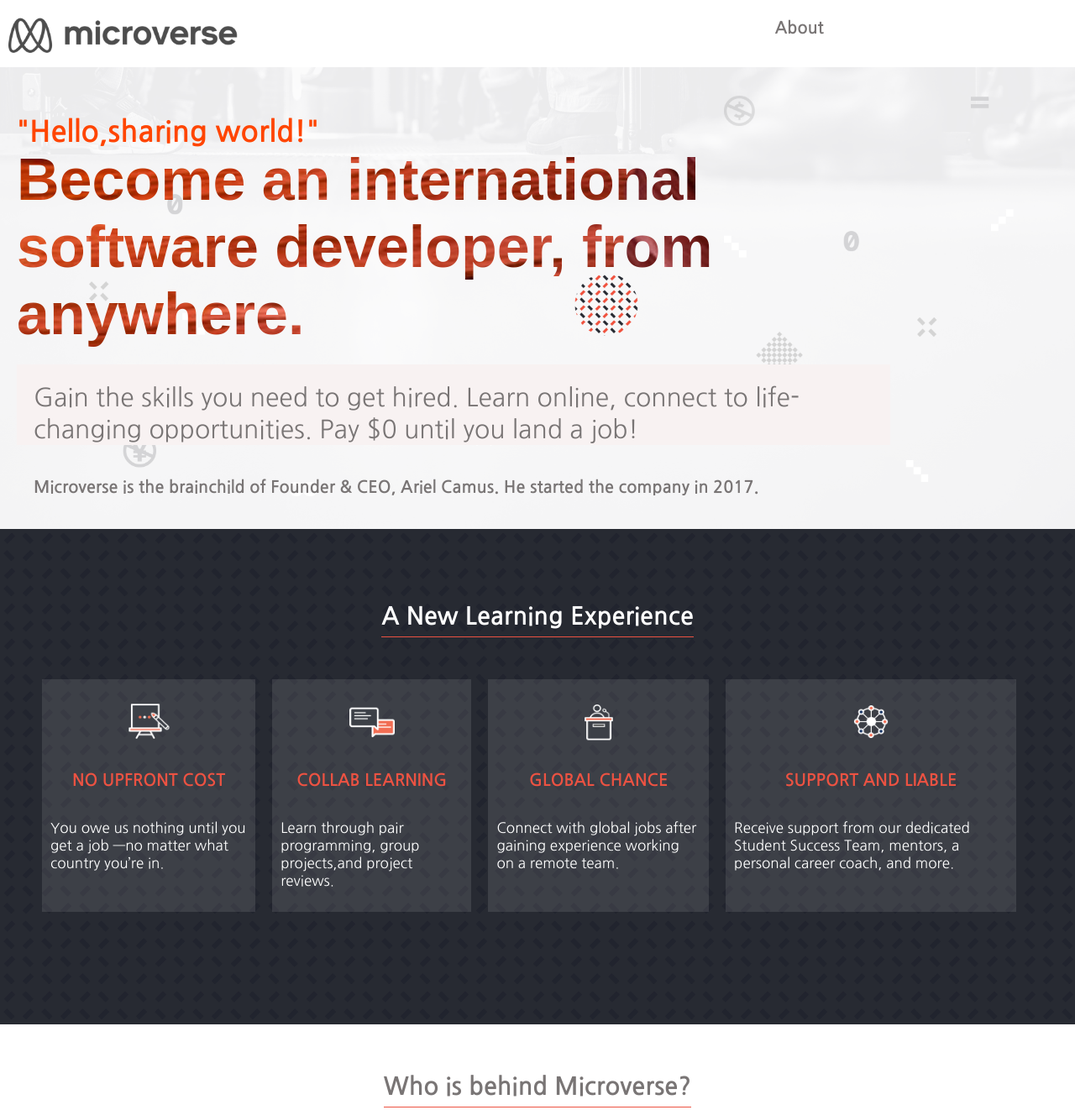
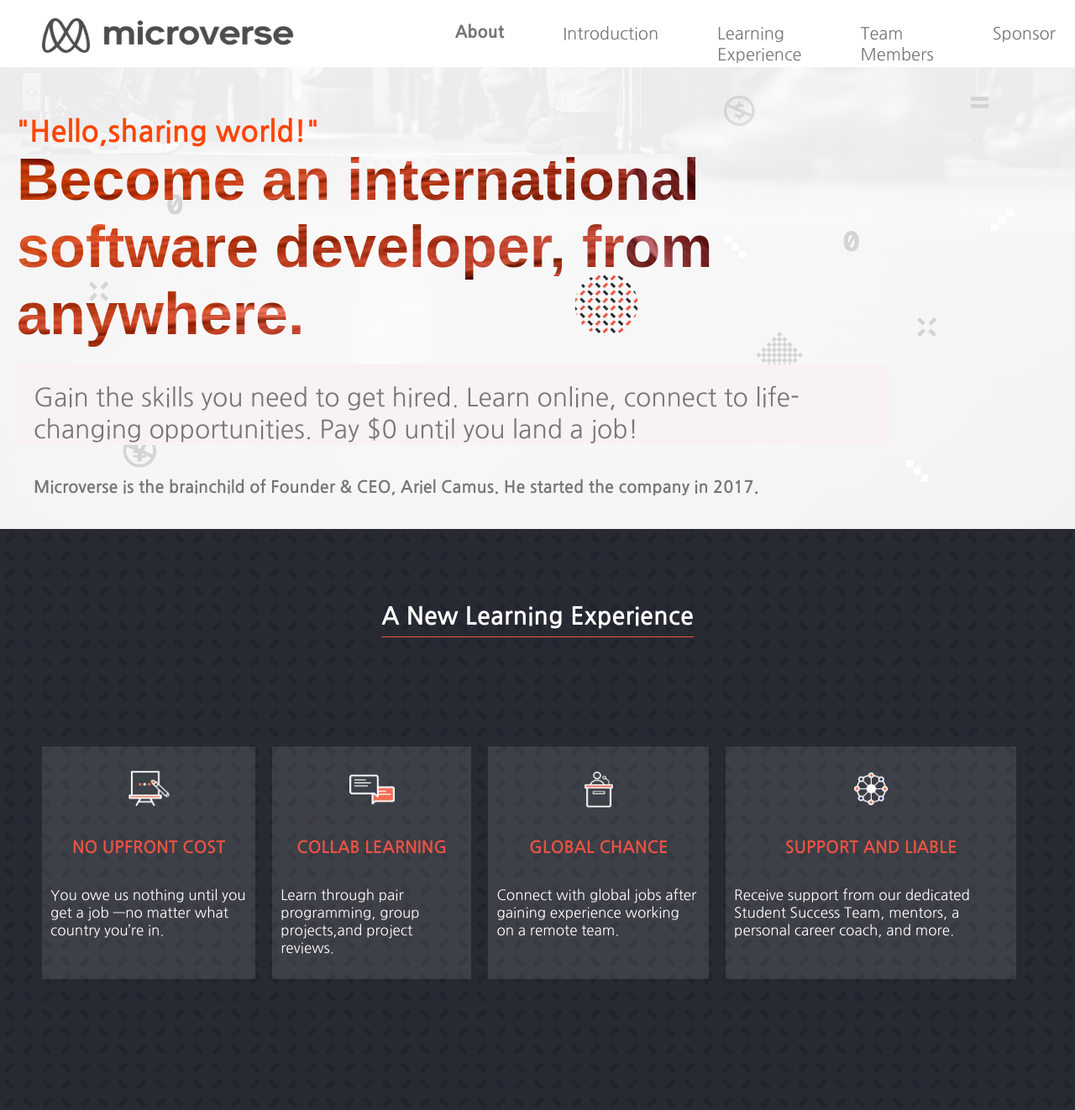
Before and after one commit to Cluab/capstone-project, a plain HTML site: page index.html in a window 1280 px wide. Shown: the top 1322 px of the page at 84% size. Drawn offline with Linux system fonts and the light colour scheme; a web font is replaced by a local one.

Commit message:
fixed the nav bar

```diff
--- a/index.html
+++ b/index.html
@@ -20,11 +20,17 @@
             <a href="index.html" class="nav-logo-link">
                 <img class="microverse-logo"src="/images/transparent.webp" alt="Microverse logo click for main page">
             </a>
-            <a class="about-link"href="#"><p>About</p></a>
+            <ul>
+            <li class="highlight"><a class="about-link highlight"href="about.html"><p class="highlight">About</p></a></li>
+            <li><a class="other-link"href="#intro"><p>Introduction</p></a></li>
+            <li><a class="other-link"href="#exper"><p>Learning Experience</p></a></li>
+            <li><a class="other-link"href="#member"><p>Team Members</p></a></li>
+            <li><a class="other-link"href="#sponsor"><p>Sponsor</p></a></li>
+            </ul>
         </nav>
 </header>
 
-<section class="intro-section">
+<section class="intro-section" id="intro">
     <div class="intro1">
         <h1>"Hello,sharing world!"</h1>
 <h2>Become an international software developer,
@@ -36,7 +42,7 @@
             company in 2017.
         </p>
 </section>
-    <section class="main-program">
+    <section class="main-program" id="exper">
         <div class="main-text">
             <h3>
                 A New Learning Experience
@@ -47,7 +53,7 @@
     </div>
 
     </section>
-    <section class="team-section">
+    <section class="team-section" id="member">
         <div class="main-text">
             <h3>Who is behind Microverse?</h3>
         </div>
@@ -56,7 +62,7 @@
         </div>
     </section>
 
-    <section class="sponser">
+    <section class="sponser" id="sponsor">
         <div class="main-text">
             <h3>We’re backed by some incredible people...</h3>
         </div>
--- a/style.css
+++ b/style.css
@@ -6,8 +6,8 @@
     font-weight: 400;
     margin: 0;
     color: #797575;
+    scroll-behavior: smooth;
 }
-
 nav {
     display: flex;
     flex-direction: row;
@@ -78,6 +78,7 @@
     background-repeat: no-repeat;
     padding: 20px;
     background-size:cover;
+    scroll-behavior: smooth;
 }
 
 .intro1 {
@@ -124,6 +125,11 @@
     color: white;
     align-content: space-between;
     gap: 20px;
+    scroll-behavior: smooth;
+}
+
+#intro :-webkit-scrollbar {
+    scroll-behavior: smooth;
 }
 .main-text {
     display: flex;
@@ -381,10 +387,25 @@
         display: contents;
     }
     nav {
-        padding: 20px 80px 10px 10px;
-        gap: 40em;
+        padding: 20px 50px 10px 50px;
+        padding-right: 50px;
+        justify-content: space-between;
+      min-width: 768px;
+      max-width:100% ;
        height: 50px;
         margin: 0;
+
+    }
+    nav ul {
+        display: flex;
+        flex-direction: row;
+       list-style-type: none;
+       gap: 70px;
+       width: fit-content;
+       padding: 0%;
+       margin: 0%;
+       padding-right: 10%;
+       padding-top: 5px;
 
     }
     nav a {
@@ -392,25 +413,37 @@
 
     }
     .nav-logo-link {
+        display: flex;
         width: fit-content;
     }
     .about-link {
         display: contents;
         height: fit-content;
     }
+    .other-link {
+        text-decoration: none;
+    }
     .about-link p {
         margin: 0;
         padding-top: 3px;
         font-size: 20px;
         color: #797575;
-        font-weight: 700;
+        font-weight: 800;
+
+    }
+    .other-link p{
+        margin: 0;
+        padding-top: 3px;
+        font-size: 20px;
+        color: #797575;
+        font-weight: 500;
     }
     .hamburger{
       display: none;
     }
 
     .microverse-logo {
-        width: 100%;
+       min-width: 300px;
         height: 90%;
 
     }
@@ -475,13 +508,13 @@
         background-image: url("/images/pattern_bg.png");
         background-color: rgb(39, 42, 50);
         margin: 0%;
-        min-height:470px ;
-        max-height:500px ;
+        min-height:670px ;
+        max-height:600px ;
         padding: 60px 50px;
         padding-top: 60px;
         color: white;
         align-content: space-between;
-        gap: 20px;
+        gap: 100px;
     }
     .main-text {
         display: flex;
@@ -514,6 +547,7 @@
         gap: 19px;
         padding: 10px;
         width: fit-content;
+        height: auto;
         background: rgba(255, 255, 255, 0.1);
 
     }
@@ -546,6 +580,7 @@
 
     .team-section {
         min-height: 1000px;
+        margin-bottom: 100px;
     }
 
     .team-box {
@@ -595,6 +630,7 @@
     .team-name h4 {
         color: black;
         margin-bottom: 0;
+        font-size: 20px;
 
     }
     .team-name p {
@@ -603,7 +639,7 @@
 
     .team-box p {
         margin: 0%;
-        font-size: 15px;
+        font-size: 18px;
     }
 
     .sponser {
@@ -735,6 +771,9 @@
      color: black;
      font-size: 20px
     }
+    .highlight {
+        font-weight: 00;
+    }
     .highlighted {
         font-size: 30px;
         text-align: center;
@@ -798,7 +837,6 @@
         width: 539px;
     height: 300px;
         /* color: rgb(51, 51, 51); */
-        filter: ;
         filter: opacity(0.5)  drop-shadow(0 0 0 rgb(94, 0, 0));
         /* filter:grayscale(777%);   */
         transition: 0.5s;
```
Also changed, not shown: about.html (+9 -4 lines).
